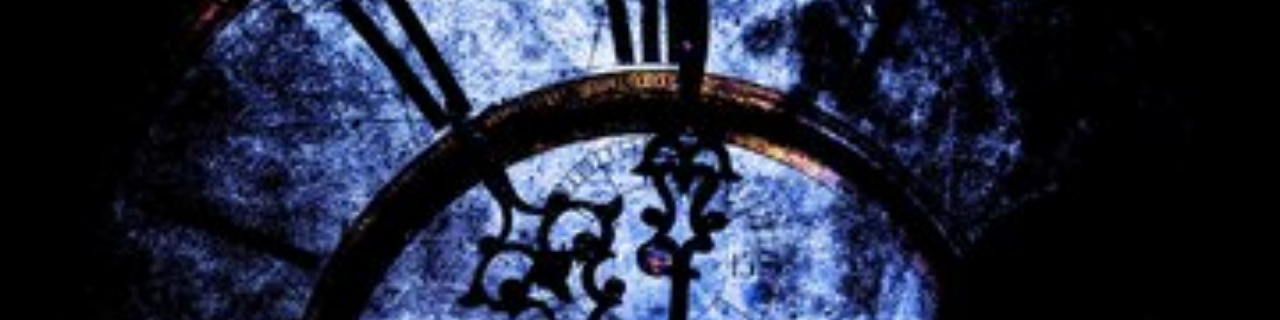
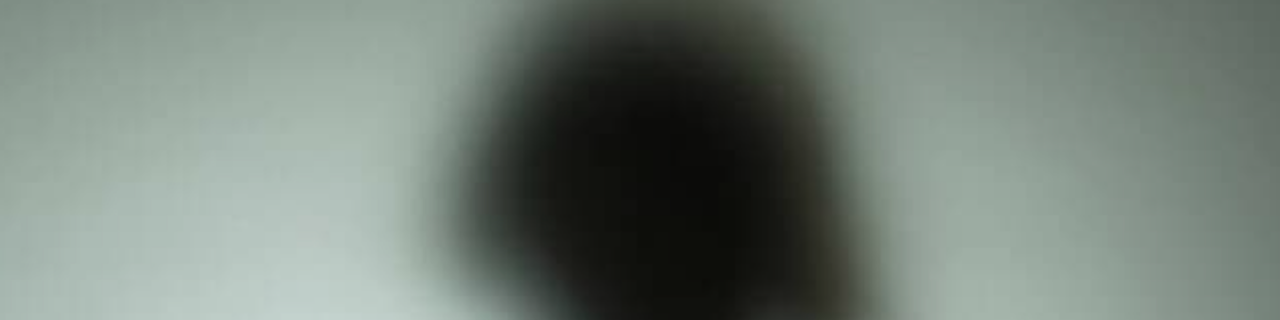
Before and after one commit to seongjun7599-beep/seongjun15.github.io, a plain HTML site: page index.html in a window 1280 px wide. Shown: the top 320 px of the page. Drawn offline with Linux system fonts and the light colour scheme.

Commit message:
Update index.html

```diff
--- a/index.html
+++ b/index.html
@@ -10,7 +10,7 @@
     html, body { height: 100%; margin: 0; }
     body {
       display: grid; place-items: center; min-height: 100vh;
-      background: url('./12.jpg') center/cover fixed no-repeat;
+      background: url('./12.png') center/cover fixed no-repeat;
       font-family: system-ui, -apple-system, "Segoe UI", Roboto, "Noto Sans KR", sans-serif;
     }
 
```
